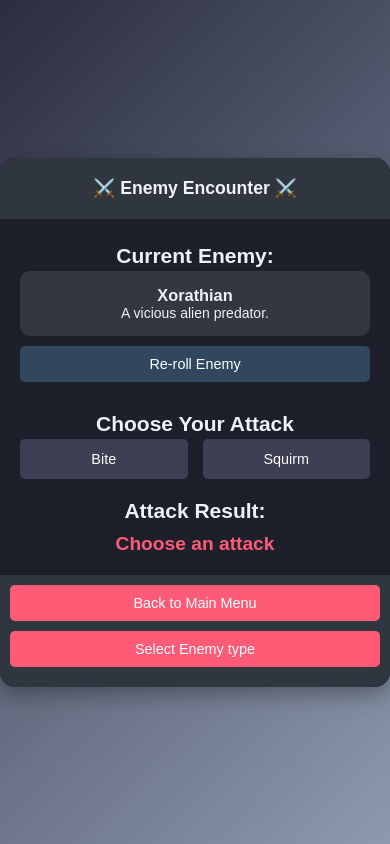
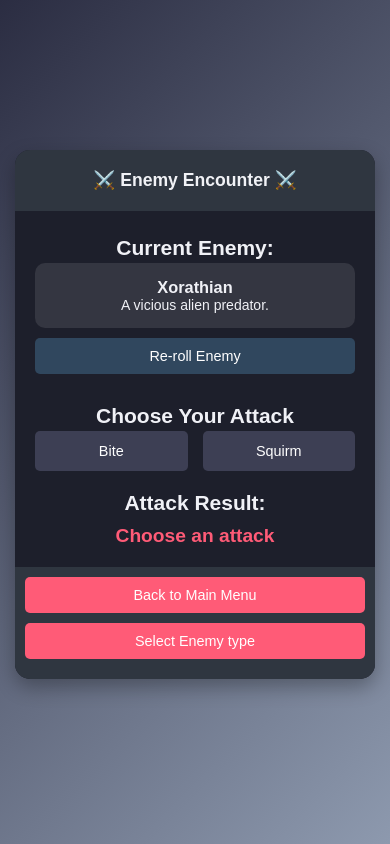
Before and after one commit to aaronnicolas/SynthTrek, a plain HTML site: page enemy.html in a window 390 px wide. Drawn offline with Linux system fonts and the light colour scheme.

Commit message:
Mobile Responsiveness Adjustments

```diff
--- a/enemy.css
+++ b/enemy.css
@@ -209,7 +209,7 @@ body {
   }
 
   .container {
-    /* margin: 10px;  Padding around the container */
+    margin: 15px;  /* Padding around the container */
     width: 100%;
     max-width: none;
     margin-top: 0;
```
